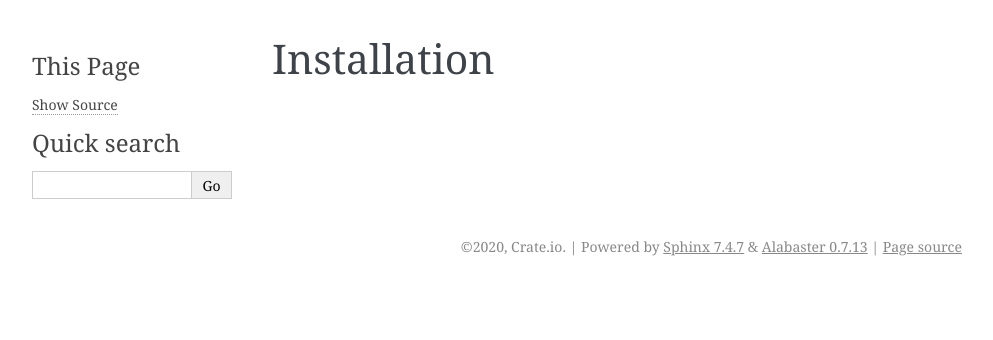
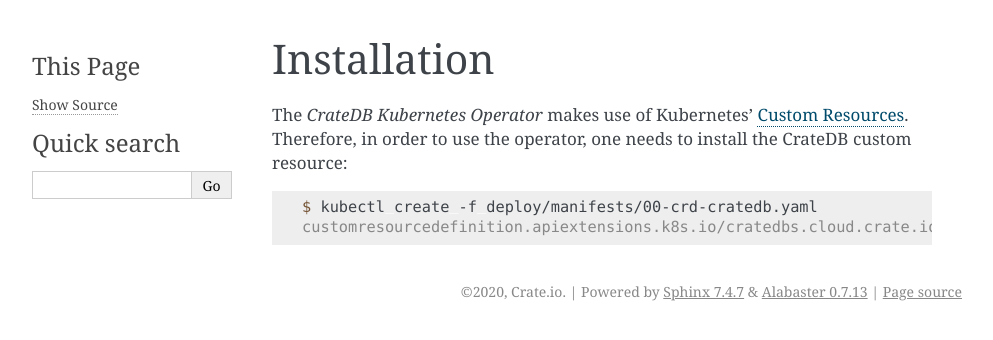
Before and after one commit to crate/crate-operator, a Sphinx documentation site: the page built from docs/source/installation.rst, in a window 1280 px wide. Shown: the top 340 px of the page, without its empty margins (148-1141 px from the left). Built offline with Sphinx 7.4.7, drawn with Linux system fonts in a browser that asks for light colours; pages that are not in the unit, such as notebooks, are missing from menus.

Commit message:
Added CRD yaml
fixup ! Rename file

fixup! Add missing definition properties

fixup! Make spec.data a list

fixup! Added CRD yaml

Add yamllint to pre-commit

```diff
--- a/docs/source/installation.rst
+++ b/docs/source/installation.rst
@@ -1,2 +1,14 @@
 Installation
 ============
+
+The *CrateDB Kubernetes Operator* makes use of Kubernetes' `Custom Resources`_.
+Therefore, in order to use the operator, one needs to install the CrateDB
+custom resource:
+
+.. code-block:: console
+
+   $ kubectl create -f deploy/manifests/00-crd-cratedb.yaml
+   customresourcedefinition.apiextensions.k8s.io/cratedbs.cloud.crate.io created
+
+
+.. _Custom Resources: https://kubernetes.io/docs/concepts/extend-kubernetes/api-extension/custom-resources/
```
Also changed, not shown: .pre-commit-config.yaml, 2 other files.
